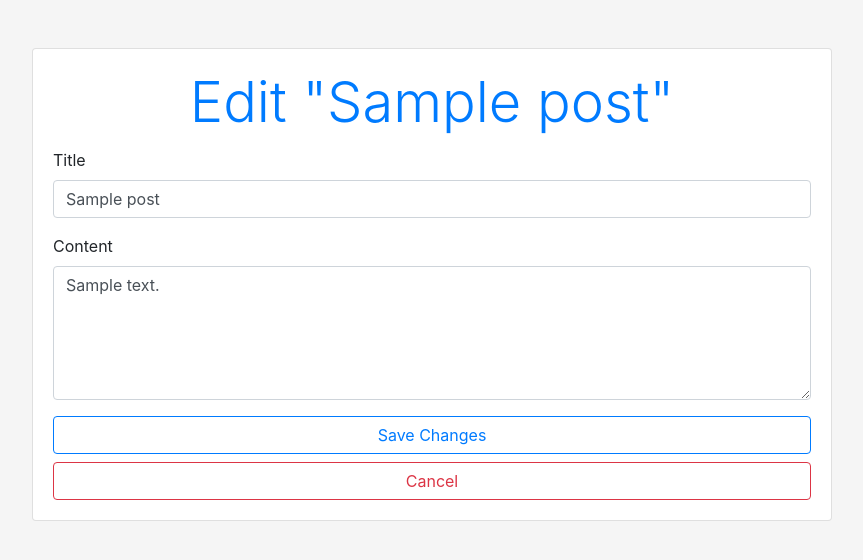
After one commit to lowtrey/s-blogly, a Flask app: page /posts/1/edit in a window 1280 px wide. The commit adds this page. Shown: the top 560 px of the page, without its empty margins (208-1071 px from the left). Run offline with Flask 2, Linux system fonts and the light colour scheme; tables that the repository leaves empty hold one stand-in row (values such as "Sample post"); some libraries are stand-ins or nearby versions.

Commit message:
implement post edit routes and functionality

```diff
--- a/app.py
+++ b/app.py
@@ -123,6 +123,28 @@ def show_post(post_id):
   return render_template("post.html", post=post)
 
 
+@app.route("/posts/<int:post_id>/edit")
+def show_edit_post_form(post_id):
+  post = Post.query.get_or_404(post_id)
+  return render_template("edit_post_form.html", post=post)
+
+
+@app.route("/posts/<int:post_id>/edit", methods=["POST"])
+def edit_post(post_id):
+  """Edit Post | Redirect to Post Details"""
+  post = Post.query.get_or_404(post_id)
+
+  # Collect Form Data
+  post.title = request.form["title"]
+  post.content = request.form["content"]
+
+  # Update Post | Redirect
+  db.session.add(post)
+  db.session.commit()
+
+  return redirect(f"/posts/{post_id}")
+
+
 @app.route("/posts/<int:post_id>/delete", methods=["POST"])
 def delete_post(post_id):
   """Delete Post | Redirect to User Details"""
--- a/templates/base.html
+++ b/templates/base.html
@@ -6,7 +6,7 @@
   <meta name="viewport" content="width=device-width, initial-scale=1.0" />
   <link rel="stylesheet" href="https://stackpath.bootstrapcdn.com/bootstrap/4.5.0/css/bootstrap.min.css"
     integrity="sha384-9aIt2nRpC12Uk9gS9baDl411NQApFmC26EwAOH8WgZl5MYYxFfc+NcPb1dKGj7Sk" crossorigin="anonymous">
-  <link rel="stylesheet" href="../static/app.css">
+  <link rel="stylesheet" type="text/css" href="{{ url_for('static',filename='app.css') }}">
   <title>{% block title %}{% endblock %}</title>
 </head>
 
--- /dev/null
+++ b/templates/edit_post_form.html
@@ -0,0 +1,21 @@
+{% extends "base.html" %}
+{% block title %}Edit Post{% endblock %}
+{% block content %}
+<div class="card" style="width:50rem;">
+  <div class="card-body">
+    <h1 class="card-title display-4 text-primary text-center">Edit "{{post.title}}"</h1>
+    <form action="/posts/{{post.id}}/edit" method="POST">
+      <div class="form-group">
+        <label for="title">Title</label>
+        <input type="text" class="form-control" name="title" value="{{post.title}}" required>
+      </div>
+      <div class="form-group">
+        <label for="content">Content</label>
+        <textarea class="form-control" name="content" rows="5" required>{{post.content}}</textarea>
+      </div>
+      <button type="submit" class="btn btn-outline-primary btn-block">Save Changes</button>
+      <a href="/posts/{{post.id}}" class="btn btn-outline-danger btn-block">Cancel</a>
+    </form>
+  </div>
+</div>
+{% endblock %}
--- a/templates/post.html
+++ b/templates/post.html
@@ -13,5 +13,7 @@
     </form>
   </div>
 </div>
-<a href="/users/{{post.user_id}}" class="btn btn-outline-secondary btn-sm my-3">&#60;&#60; Go Back</a>
+<a href="/users/{{post.user_id}}" class="btn btn-outline-secondary btn-sm my-3">
+  &#60;&#60; {{post.author.first_name}}'s Profile
+</a>
 {% endblock %}
--- a/templates/user_details.html
+++ b/templates/user_details.html
@@ -26,5 +26,5 @@
     <a href="/users/{{user.id}}/posts/new" class="btn btn-outline-primary btn-sm mt-3 w-40 mx-auto">Add Post</a>
   </div>
 </div>
-<a href="/users" class="btn btn-outline-secondary btn-sm mt-3">&#60;&#60; Go Back</a>
+<a href="/users" class="btn btn-outline-secondary btn-sm mt-3">&#60;&#60; All Users</a>
 {% endblock %}
```
